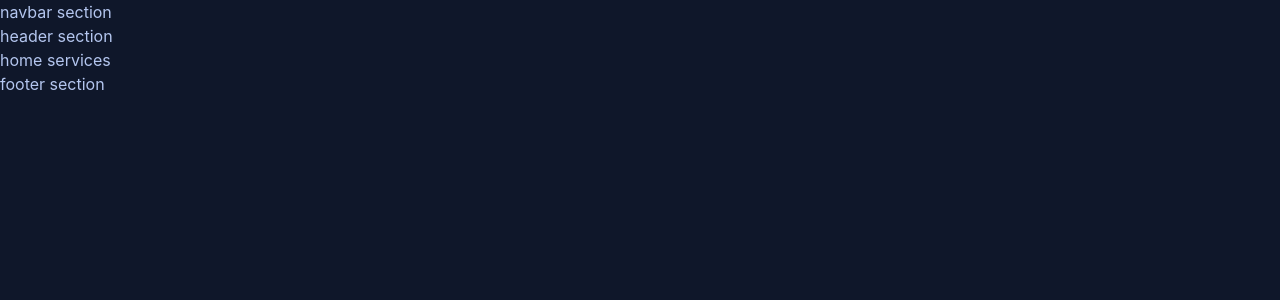
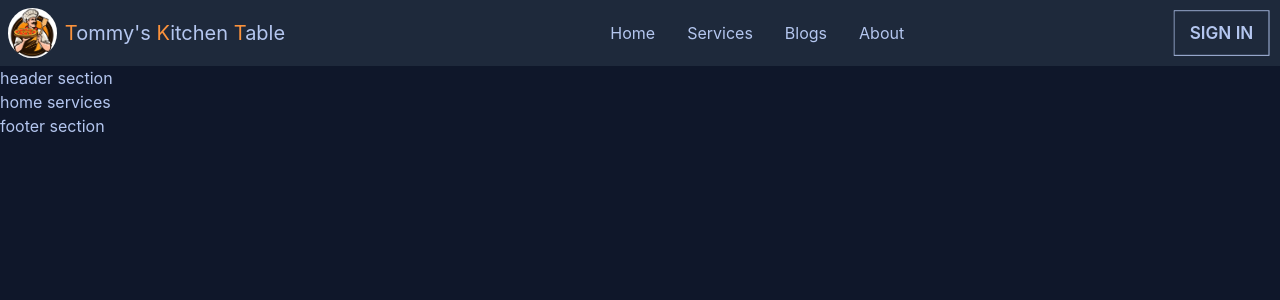
Before and after one commit to MohammadRakib1e18/tomy-mia-kitchen-table-client-site, a React (Create React App) app: page / in a window 1280 px wide. Shown: the top 300 px of the page. Built offline with nearby package versions, Linux system fonts and the light colour scheme.

Commit message:
navbar completed

```diff
--- a/src/Pages/Shared/Navbar/Navbar.js
+++ b/src/Pages/Shared/Navbar/Navbar.js
@@ -1,11 +1,85 @@
-import React from 'react';
+import React, { useState } from "react";
+import { Link } from "react-router-dom";
+import navLogo from "../../../images/logo.jpg";
+import { FaBars, FaCut } from "react-icons/fa";
 
 const Navbar = () => {
-    return (
-        <div>
-            <h2>navbar section</h2>
+  const [open, setOpen] = useState(false);
+
+  return (
+    <div className="navbar  bg-slate-800">
+      <div className="navbar-start w-5/6 flex-col mx-auto">
+        <div className="flex items-center">
+          <div
+            className="mr-5 md:hidden"
+            onClick={() => {
+              setOpen(!open);
+            }}
+          >
+            {open ? <FaCut /> : <FaBars />}
+          </div>
+          <Link className="flex items-center justify-center md:justify-start text-xl w-5/6 lg:w-full  mx-auto" to="/">
+            <img
+              className="w-1/12 md:w-1/12 mr-2 rounded-full"
+              src={navLogo}
+              alt=""
+            />
+            <h2>
+              <span className="text-orange-400">T</span>ommy's
+              <span className="text-orange-400"> K</span>itchen
+              <span className="text-orange-400"> T</span>able
+            </h2>
+          </Link>
         </div>
-    );
+        <div className={open ? " md:hidden" : " hidden"}>
+          <ul className="menu menu-normal p-0 ">
+            <li>
+              <Link to="/">Home</Link>
+            </li>
+            <li>
+              <Link>Services</Link>
+            </li>
+            <li>
+              <Link to="/blogs">Blogs</Link>
+            </li>
+            <li>
+              <Link>About</Link>
+            </li>
+          </ul>
+        </div>
+        <div className={open ? " md:hidden" : " hidden"}>
+          <Link to="/login">
+            <button className="btn btn-outline  text-lg rounded-none font-semibold">
+              Sign in
+            </button>
+          </Link>
+        </div>
+      </div>
+      <div className="navbar-center hidden md:flex">
+        <ul className="menu menu-horizontal p-0">
+          <li>
+            <Link to="/">Home</Link>
+          </li>
+          <li>
+            <Link>Services</Link>
+          </li>
+          <li>
+            <Link to="/blogs">Blogs</Link>
+          </li>
+          <li>
+            <Link>About</Link>
+          </li>
+        </ul>
+      </div>
+      <div className="navbar-end text-xl md:flex hidden">
+        <Link to="/login">
+          <button className="btn btn-outline  text-lg rounded-none font-semibold">
+            Sign in
+          </button>
+        </Link>
+      </div>
+    </div>
+  );
 };
 
 export default Navbar;
```
Also changed, not shown: src/layout/Main.js (+4 -4 lines), src/images/logo.jpg (added).
